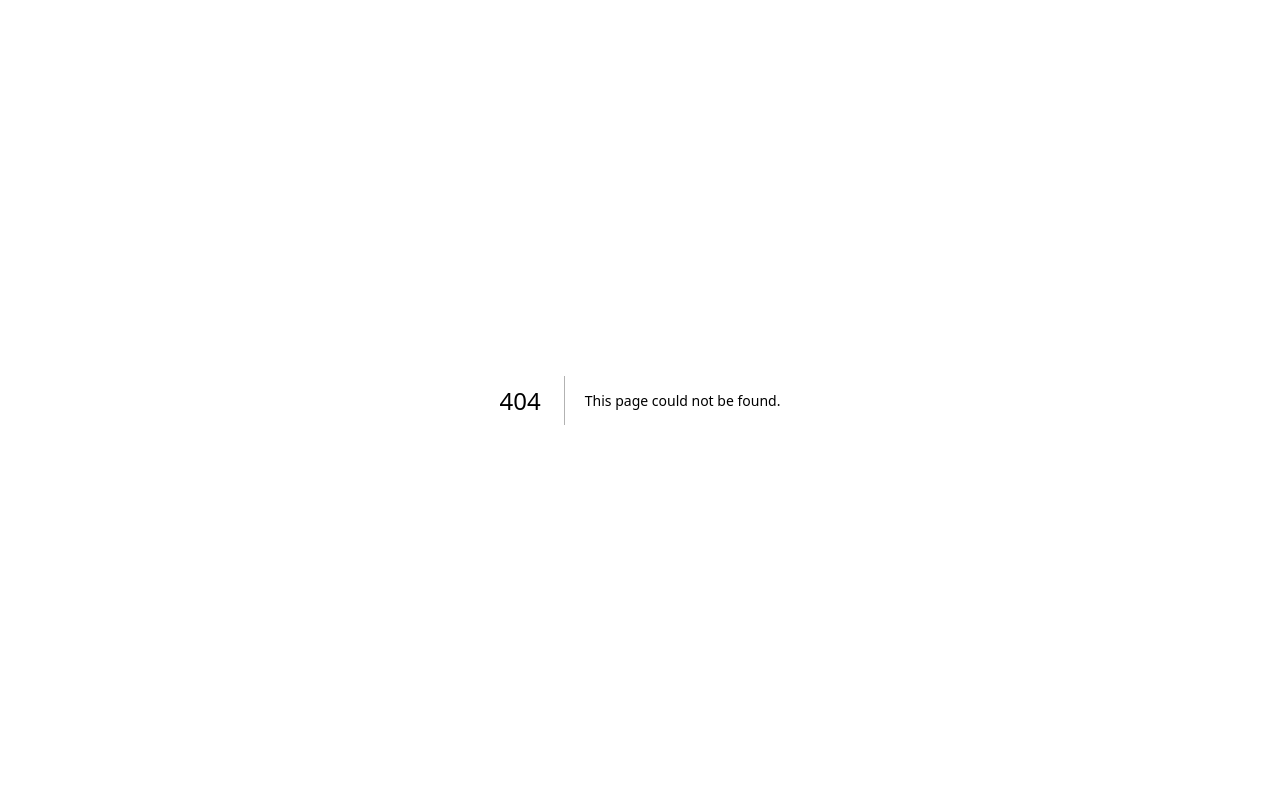
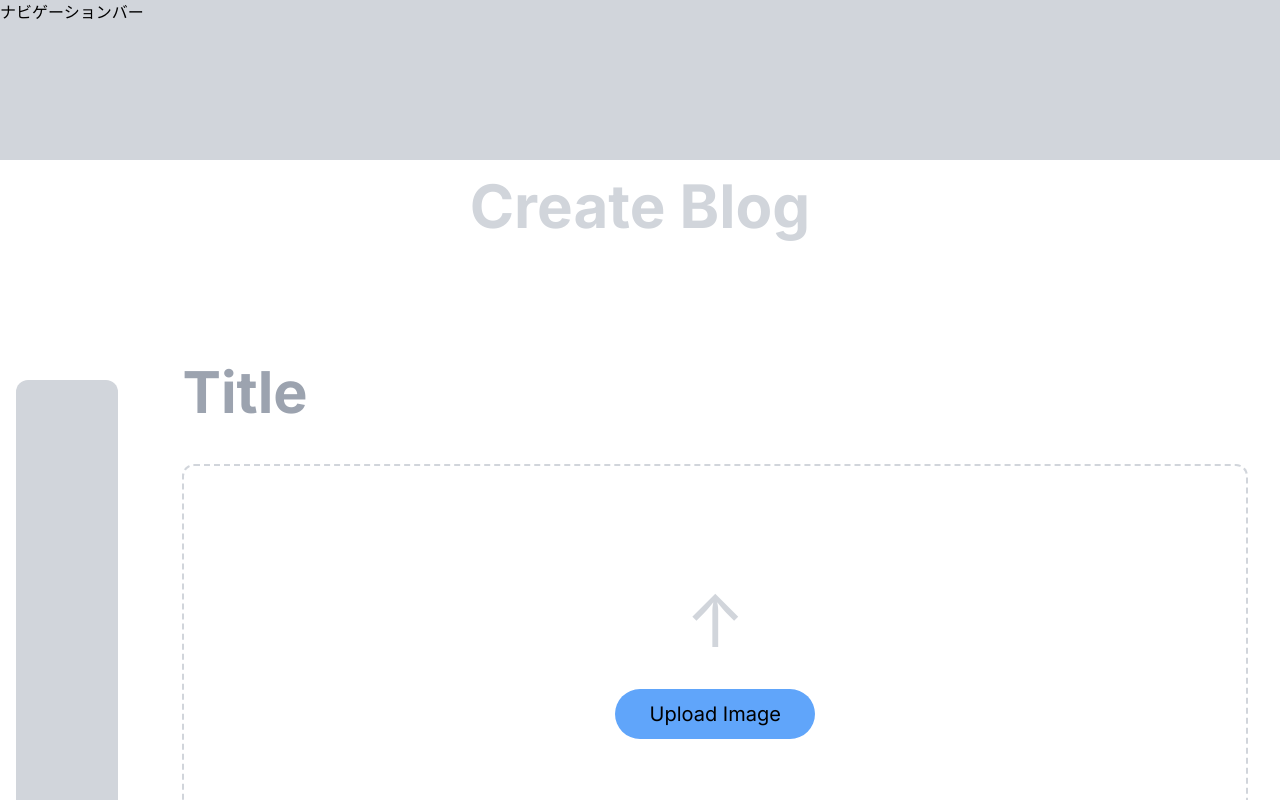
Before and after one commit to RyogoIimura/techblog, a Next.js app: page /create in a window 1280 px wide. Before the commit this address had no page. Shown: the top 800 px of the page. Built offline with nearby package versions, Linux system fonts and the light colour scheme.

Commit message:
feat:ブログ作成ページのUIを作成

```diff
--- /dev/null
+++ b/app/create/page.tsx
@@ -0,0 +1,57 @@
+import React from "react";
+
+function CreatePage() {
+  return (
+    <div className="min-h-screen flex flex-col">
+      {/* ヘッダー*/}
+      {/* TODO:ナビゲーションバーコンポーネントに差し替え */}
+      <header className="bg-gray-300 h-20 sm:h-32 md:h-40 w-full">
+        ナビゲーションバー
+      </header>
+      {/* コンテンツエリア */}
+      <div className="flex-grow container mx-auto">
+        <main className="px-4">
+          <div className="flex-grow justify-center items-center h-40">
+            <h1 className=" text-gray-300 leading-normal text-center text-4xl sm:text-5xl md:text-6xl pt-4 font-bold">
+              Create Blog
+            </h1>
+          </div>
+          <div className="flex flex-col lg:flex-row w-full">
+            {/* サイドバー */}
+            <aside className="w-full lg:w-[120px] lg:pt-[60px] order-2 lg:order-none">
+              <div className="bg-gray-300 rounded-xl p-2 h-[50px] lg:h-[600px] flex flex-row lg:flex-col justify-between">
+                {/* 6つのアイコンを表示させる */}
+              </div>
+            </aside>
+            {/* メインコンテンツ */}
+            <section className="flex-grow lg:ml-16 mr-0 lg:mr-4 order-1 lg:order-2 w-full">
+              {/* タイトル */}
+              <div className="my-10">
+                <input
+                  type="text"
+                  placeholder="Title"
+                  className="w-full h-12 sm:h-16 text-[clamp(36px,4.5vw,64px)] placeholder:font-bold text-gray-500 focus:outline-none "
+                />
+              </div>
+              {/* アップロードエリア */}
+              <div className="mb-5">
+                <div className="w-full h-[clamp(200px,30vw,400px)] border-2 border-dashed border-gray-300 rounded-xl flex flex-col items-center justify-center">
+                  <div className="my-8 text-7xl text-gray-300">↑</div>
+                  <button className="bg-blue-400 w-[clamp(100px,30vw,200px)] h-[clamp(40px,10vw,50px)] text-[clamp(12px,3vw,20px)] mb-5 rounded-full flex items-center justify-center">
+                    Upload Image
+                  </button>
+                </div>
+              </div>
+              {/* 本文エリア */}
+              <div className="lg:mb-4">
+                <textarea className="w-full h-[clamp(500px,30vw,900px)] mb-1 bg-gray-300 px-[clamp(10px,5vw,30px)] py-[clamp(10px,5vh,20px)] text-[clamp(16px,4vw,24px)] rounded-xl focus:outline-none"></textarea>
+              </div>
+            </section>
+          </div>
+        </main>
+      </div>
+    </div>
+  );
+}
+
+export default CreatePage;
```
